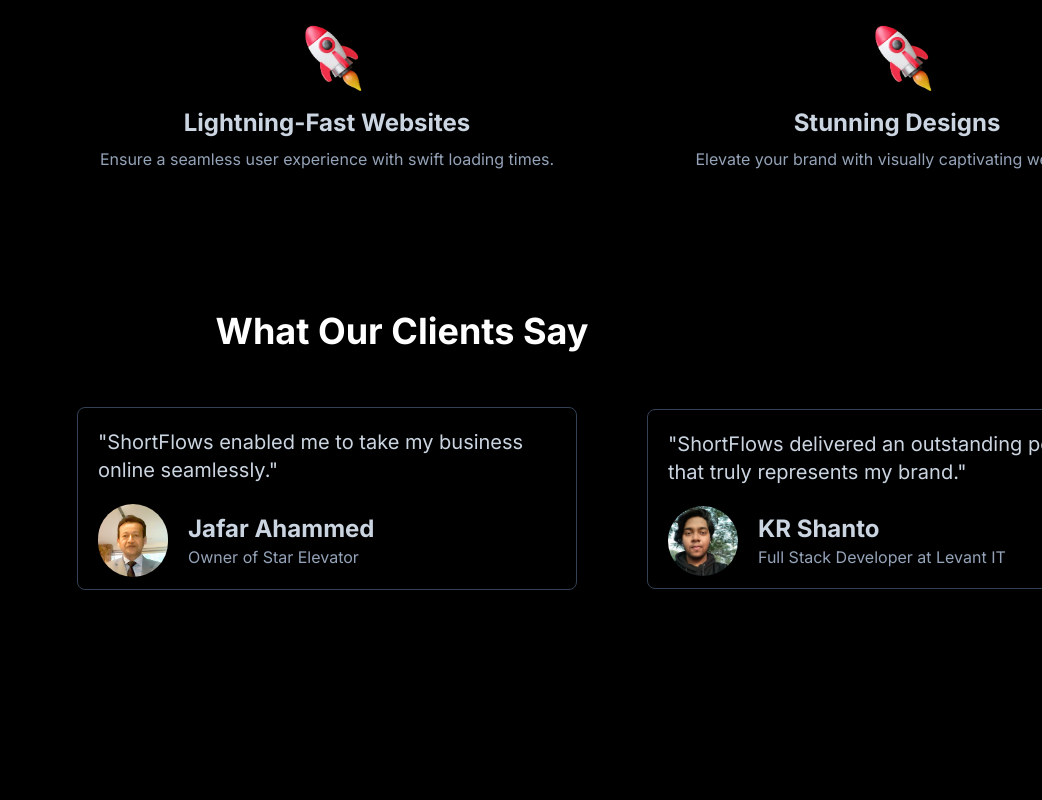
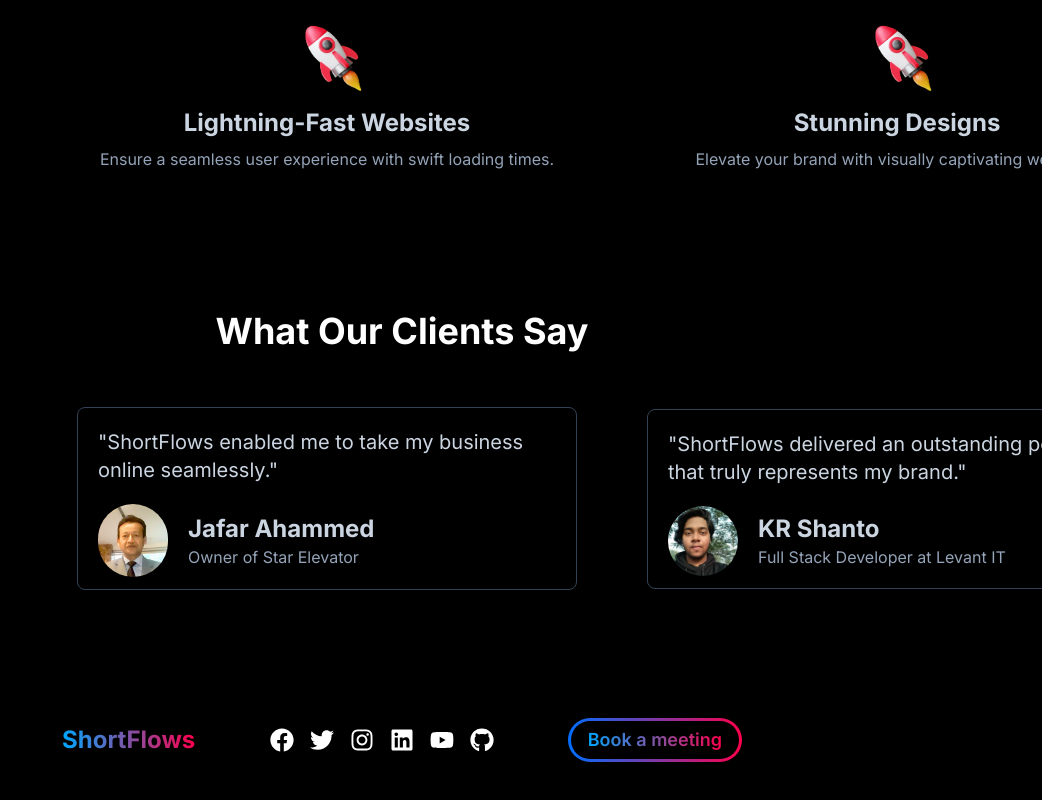
Before and after one commit to KRShanto/agency, a Next.js app: page / in a window 1280 px wide. Shown: the part 3024-3824 px from the top of the page, without its empty margins (238-1280 px from the left). Before the commit the page ends 3654 px from the top, so only its background shows below. Built offline with nearby package versions, Linux system fonts and the light colour scheme.

Commit message:
feat: Footer section

```diff
--- a/src/app/layout.tsx
+++ b/src/app/layout.tsx
@@ -3,6 +3,7 @@
 import "./globals.css";
 import Header from "@/components/Header";
 import { cn } from "@/lib/cn";
+import Footer from "@/components/Footer";
 
 const inter = Inter({ subsets: ["latin"] });
 
@@ -21,6 +22,7 @@
       <body className={cn(inter.className, "px-[300px] py-10")}>
         <Header />
         {children}
+        <Footer />
       </body>
     </html>
   );
--- a/src/components/Footer.tsx
+++ b/src/components/Footer.tsx
@@ -1,5 +1,68 @@
-import React from "react";
+import { SITE_NAME } from "@/lib/consts";
+import {
+  FaFacebook,
+  FaTwitter,
+  FaInstagram,
+  FaLinkedin,
+  FaYoutube,
+  FaGithub,
+} from "react-icons/fa";
+import GradientButton from "./GradientButton";
+
+// TODO: use 3d icons
+const socials = [
+  {
+    name: "Facebook",
+    url: "https://facebook.com",
+    icon: <FaFacebook />,
+  },
+  {
+    name: "Twitter",
+    url: "https://twitter.com",
+    icon: <FaTwitter />,
+  },
+  {
+    name: "Instagram",
+    url: "https://instagram.com",
+    icon: <FaInstagram />,
+  },
+  {
+    name: "LinkedIn",
+    url: "https://linkedin.com",
+    icon: <FaLinkedin />,
+  },
+  {
+    name: "YouTube",
+    url: "https://youtube.com",
+    icon: <FaYoutube />,
+  },
+  {
+    name: "GitHub",
+    url: "https://github.com",
+    icon: <FaGithub />,
+  },
+];
 
 export default function Footer() {
-  return <div>Footer</div>;
+  return (
+    <div className="mt-32 flex items-center justify-between">
+      <h2 className="hero-gradient inline text-2xl font-bold">{SITE_NAME}</h2>
+      <div className="flex space-x-4">
+        {socials.map((social) => (
+          <a
+            key={social.name}
+            href={social.url}
+            target="_blank"
+            rel="noreferrer"
+            className="text-2xl"
+          >
+            {social.icon}
+          </a>
+        ))}
+      </div>
+      <GradientButton className="text-lg font-semibold">
+        Book a meeting
+      </GradientButton>
+    </div>
+  );
 }
```
